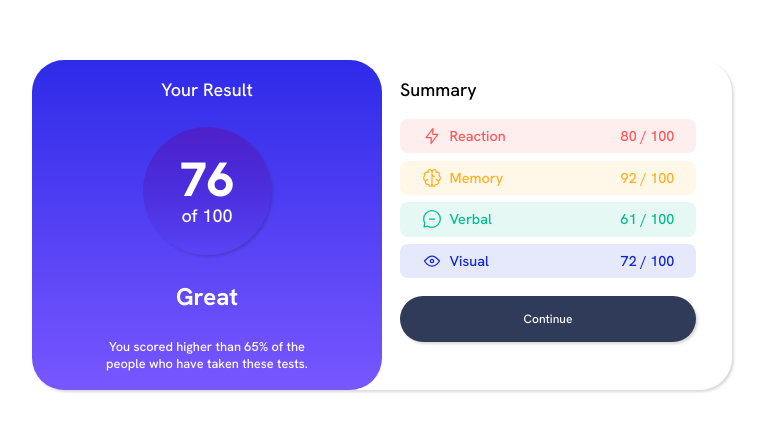
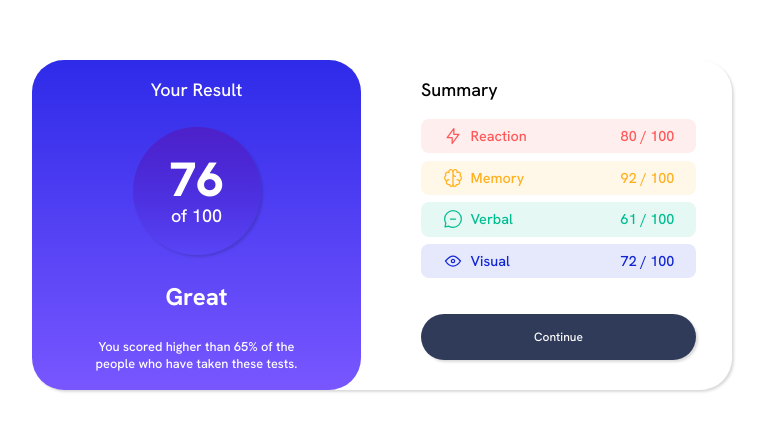
Before and after one commit to Suebxl/10_summary_component_frontendmentor_challenge, a plain HTML site: page index.html in a window 1280 px wide. Shown: the part 120-550 px from the top of the page, without its empty margins (258-1023 px from the left). Drawn offline with Linux system fonts and the light colour scheme.

Commit message:
changed media query to breakpoint of 615px and added more space above the button continue

```diff
--- a/index.css
+++ b/index.css
@@ -25,9 +25,7 @@ body {
   flex-direction: column;
   justify-content: space-between;
   align-items: center;
-
   background-color: white;
-
   width: 100%
 }
 
@@ -43,9 +41,6 @@ body {
   flex-direction: column;
   justify-content: space-between;
 }
-
-
-
 
 .result-score{
   display: grid;
@@ -139,10 +134,12 @@ body {
   border-radius: 24px;
   font-size: 0.75rem;
   box-shadow: rgba(0, 0, 0, 0.15) 1.95px 1.95px 2.6px;
-  margin: 1.5em 0;
+  margin: 0;
+  margin-top: 3em;
+
 }
 
-@media (min-width: 400px) {
+@media (min-width: 615px) {
 
   .result-summary-container {
     flex-direction: row;
@@ -154,7 +151,7 @@ body {
   }
 
   .results, .summary {
-    width: 50%;
+    width: 47%;
 
   }
   .result-sentence {
@@ -163,4 +160,5 @@ body {
   .results {
     border-radius: 2rem;
   }
+
 }
```
